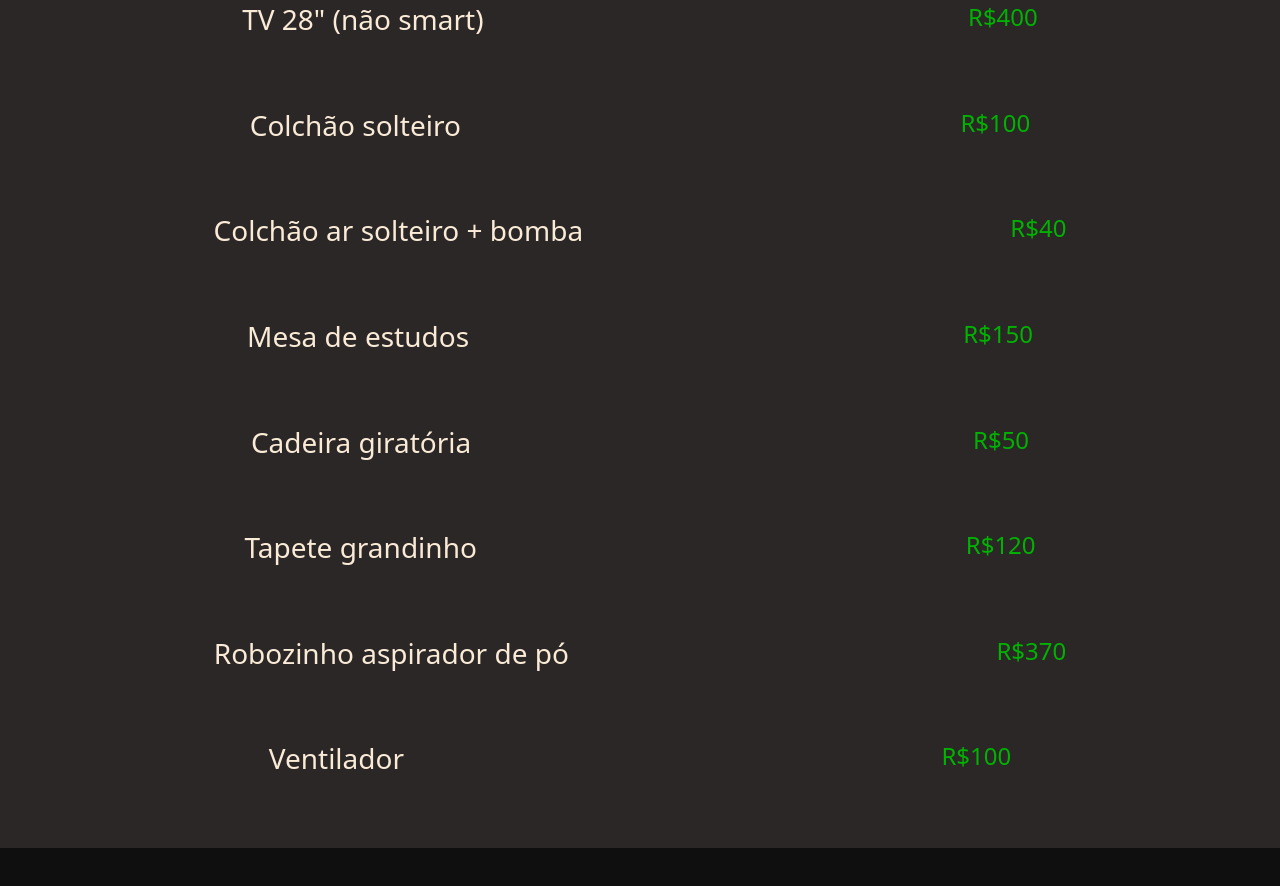
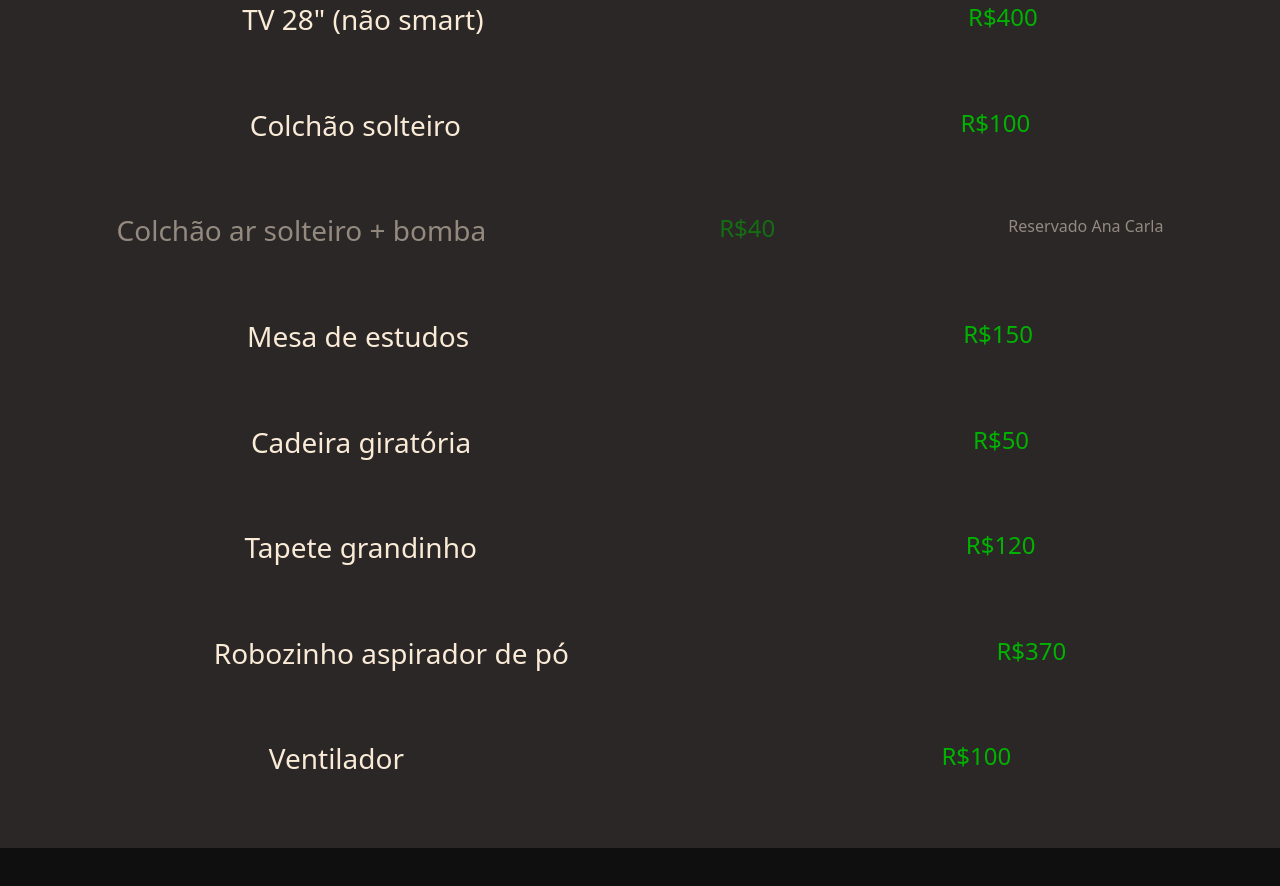
Before and after one commit to pedrohmn/landing-page-lojinha-pedro, a plain HTML site: page index.html in a window 1280 px wide. Shown: the part 4106-4992 px from the top of the page. Drawn offline with nearby package versions, Linux system fonts and the light colour scheme.

Commit message:
Vendas Ana Carla

```diff
--- a/index.html
+++ b/index.html
@@ -288,9 +288,10 @@
 </div>
 
 <!-- Colchão ar -->
-<div class="item-heading">
+<div class="item-heading reservado">
     <h3>Colchão ar solteiro + bomba</h3>
     <h4>R$40</h4>
+    <p>Reservado Ana Carla</p>
 </div>
 
 <!-- Mesa estudos -->
```
